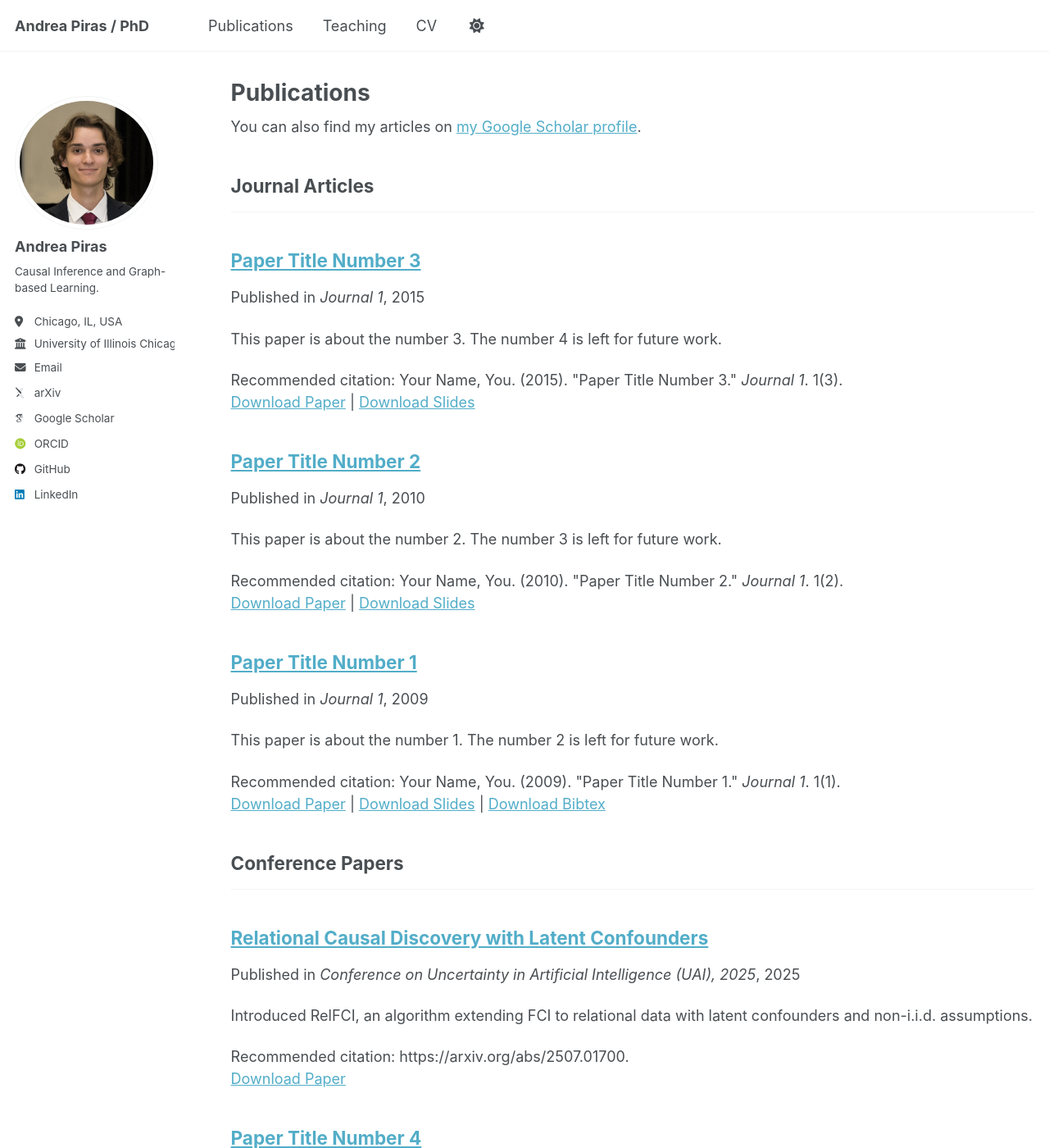
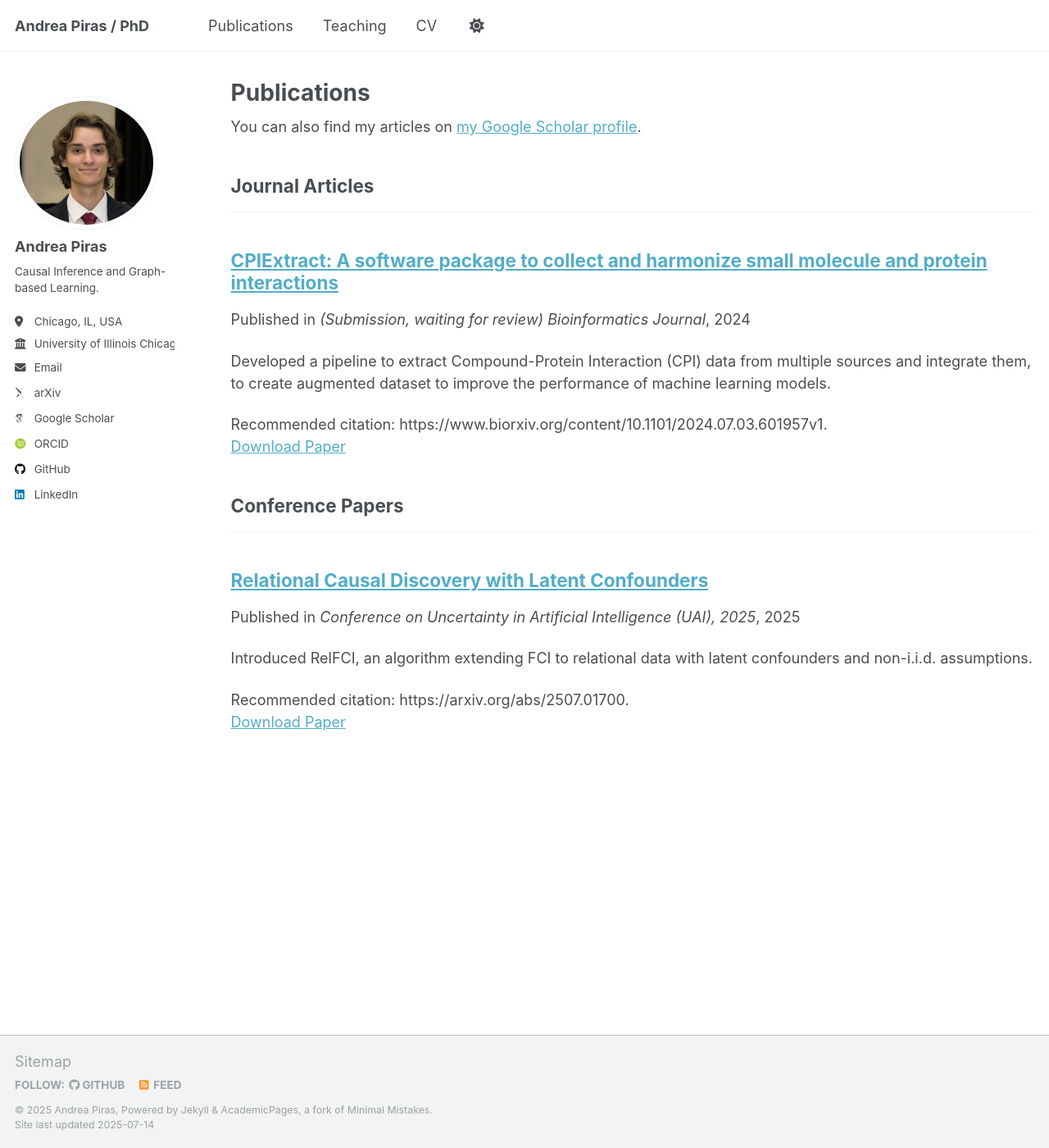
Before and after one commit to andreapiras00/.github.io, a Jekyll site: the page built from _pages/publications.html, in a window 1280 px wide and 1400 px high. Shown: the whole window at 82% size. Built offline with Jekyll 4.4.1, drawn with Linux system fonts in a browser that asks for light colours; some web fonts are replaced; a script that is not in the unit is left out; some of the changed text lies outside the part shown.

Commit message:
Added another publication

```diff
--- a/_publications/2009-10-01-paper-title-number-1.md
+++ /dev/null
@@ -1,14 +0,0 @@
----
-title: "Paper Title Number 1"
-collection: publications
-category: manuscripts
-permalink: /publication/2009-10-01-paper-title-number-1
-excerpt: 'This paper is about the number 1. The number 2 is left for future work.'
-date: 2009-10-01
-venue: 'Journal 1'
-slidesurl: 'http://academicpages.github.io/files/slides1.pdf'
-paperurl: 'http://academicpages.github.io/files/paper1.pdf'
-bibtexurl: 'http://academicpages.github.io/files/bibtex1.bib'
-citation: 'Your Name, You. (2009). &quot;Paper Title Number 1.&quot; <i>Journal 1</i>. 1(1).'
----
-The contents above will be part of a list of publications, if the user clicks the link for the publication than the contents of section will be rendered as a full page, allowing you to provide more information about the paper for the reader. When publications are displayed as a single page, the contents of the above "citation" field will automatically be included below this section in a smaller font.
--- a/_publications/2010-10-01-paper-title-number-2.md
+++ /dev/null
@@ -1,14 +0,0 @@
----
-title: "Paper Title Number 2"
-collection: publications
-category: manuscripts
-permalink: /publication/2010-10-01-paper-title-number-2
-excerpt: 'This paper is about the number 2. The number 3 is left for future work.'
-date: 2010-10-01
-venue: 'Journal 1'
-slidesurl: 'http://academicpages.github.io/files/slides2.pdf'
-paperurl: 'http://academicpages.github.io/files/paper2.pdf'
-citation: 'Your Name, You. (2010). &quot;Paper Title Number 2.&quot; <i>Journal 1</i>. 1(2).'
----
-
-The contents above will be part of a list of publications, if the user clicks the link for the publication than the contents of section will be rendered as a full page, allowing you to provide more information about the paper for the reader. When publications are displayed as a single page, the contents of the above "citation" field will automatically be included below this section in a smaller font.
--- a/_publications/2015-10-01-paper-title-number-3.md
+++ /dev/null
@@ -1,14 +0,0 @@
----
-title: "Paper Title Number 3"
-collection: publications
-category: manuscripts
-permalink: /publication/2015-10-01-paper-title-number-3
-excerpt: 'This paper is about the number 3. The number 4 is left for future work.'
-date: 2015-10-01
-venue: 'Journal 1'
-slidesurl: 'http://academicpages.github.io/files/slides3.pdf'
-paperurl: 'http://academicpages.github.io/files/paper3.pdf'
-citation: 'Your Name, You. (2015). &quot;Paper Title Number 3.&quot; <i>Journal 1</i>. 1(3).'
----
-
-The contents above will be part of a list of publications, if the user clicks the link for the publication than the contents of section will be rendered as a full page, allowing you to provide more information about the paper for the reader. When publications are displayed as a single page, the contents of the above "citation" field will automatically be included below this section in a smaller font.
--- a/_publications/2024-02-17-paper-title-number-4.md
+++ /dev/null
@@ -1,13 +0,0 @@
----
-title: "Paper Title Number 4"
-collection: publications
-category: conferences
-permalink: /publication/2024-02-17-paper-title-number-4
-excerpt: 'This paper is about fixing template issue #693.'
-date: 2024-02-17
-venue: 'GitHub Journal of Bugs'
-paperurl: 'http://academicpages.github.io/files/paper3.pdf'
-citation: 'Your Name, You. (2024). &quot;Paper Title Number 3.&quot; <i>GitHub Journal of Bugs</i>. 1(3).'
----
-
-The contents above will be part of a list of publications, if the user clicks the link for the publication than the contents of section will be rendered as a full page, allowing you to provide more information about the paper for the reader. When publications are displayed as a single page, the contents of the above "citation" field will automatically be included below this section in a smaller font.
--- /dev/null
+++ b/_publications/cpiextract.md
@@ -0,0 +1,12 @@
+---
+title: "CPIExtract: A software package to collect and harmonize small molecule and protein interactions"
+collection: publications
+category: manuscripts
+permalink: /publication/cpiextract
+excerpt: 'Developed a pipeline to extract Compound-Protein Interaction (CPI) data from multiple sources and integrate them, to create augmented dataset to improve the performance of machine learning models.'
+date: 2024-07-05
+venue: '(Submission, waiting for review) Bioinformatics Journal'
+paperurl: 'https://www.biorxiv.org/content/10.1101/2024.07.03.601957v1'
+citation: 'https://www.biorxiv.org/content/10.1101/2024.07.03.601957v1.'
+---
+The binding interactions between small molecules and proteins are the basis of cellular functions. Yet, experimental data available regarding compound-protein interaction is not harmonized into a single entity but rather scattered across multiple institutions, each maintaining databases with different formats. Extracting information from these multiple sources remains challenging due to data heterogeneity. Here, we present CPIExtract (Compound-Protein Interaction Extract), a tool to interactively extract experimental binding interaction data from multiple databases, perform filtering, and harmonize the resulting information, thus providing a gain of compound-protein interaction data. When compared to a single source, DrugBank, we show that it can collect more than 10 times the amount of annotations. The end-user can apply custom filtering to the aggregated output data and save it in any generic tabular file suitable for further downstream tasks such as network medicine analyses for drug repurposing and cross-validation of deep learning models.
```
Also changed, not shown: _teaching/2025-spring-teaching-2.md (+1 -1 lines).
